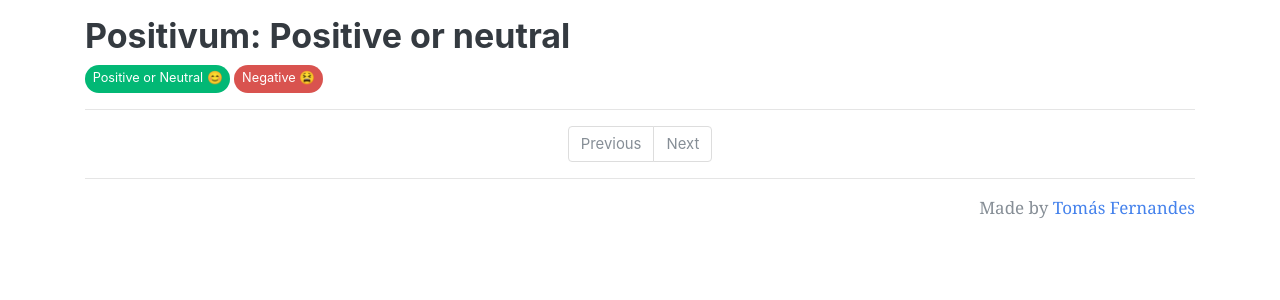
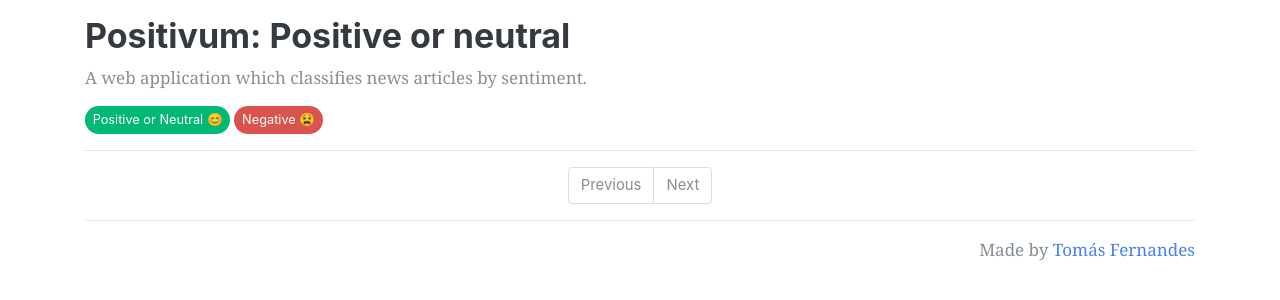
Before and after one commit to tomasff/positivum, a Flask app: page / in a window 1280 px wide. Shown: the top 300 px of the page. Run offline with Flask 2, Linux system fonts and the light colour scheme; data that the repository does not hold is empty; some libraries are stand-ins or nearby versions.

Commit message:
Add short description to the web app page

```diff
--- a/web/templates/main.html
+++ b/web/templates/main.html
@@ -36,6 +36,7 @@
 	<body>
 		<div class="container">
 			<h2 id="title">Positivum: {{ title }}</h2>
+                        <p class="text-muted">A web application which classifies news articles by sentiment.</p>
 			<h6>
 				<a href="{{ url_for('page', num_page=1, cls=1) }}"><span class="badge badge-pill badge-success">Positive or Neutral 😊</span></a>
 				<a href="{{ url_for('page', num_page=1, cls=0) }}"><span class="badge badge-pill badge-danger">Negative 😫</span></a>
```
